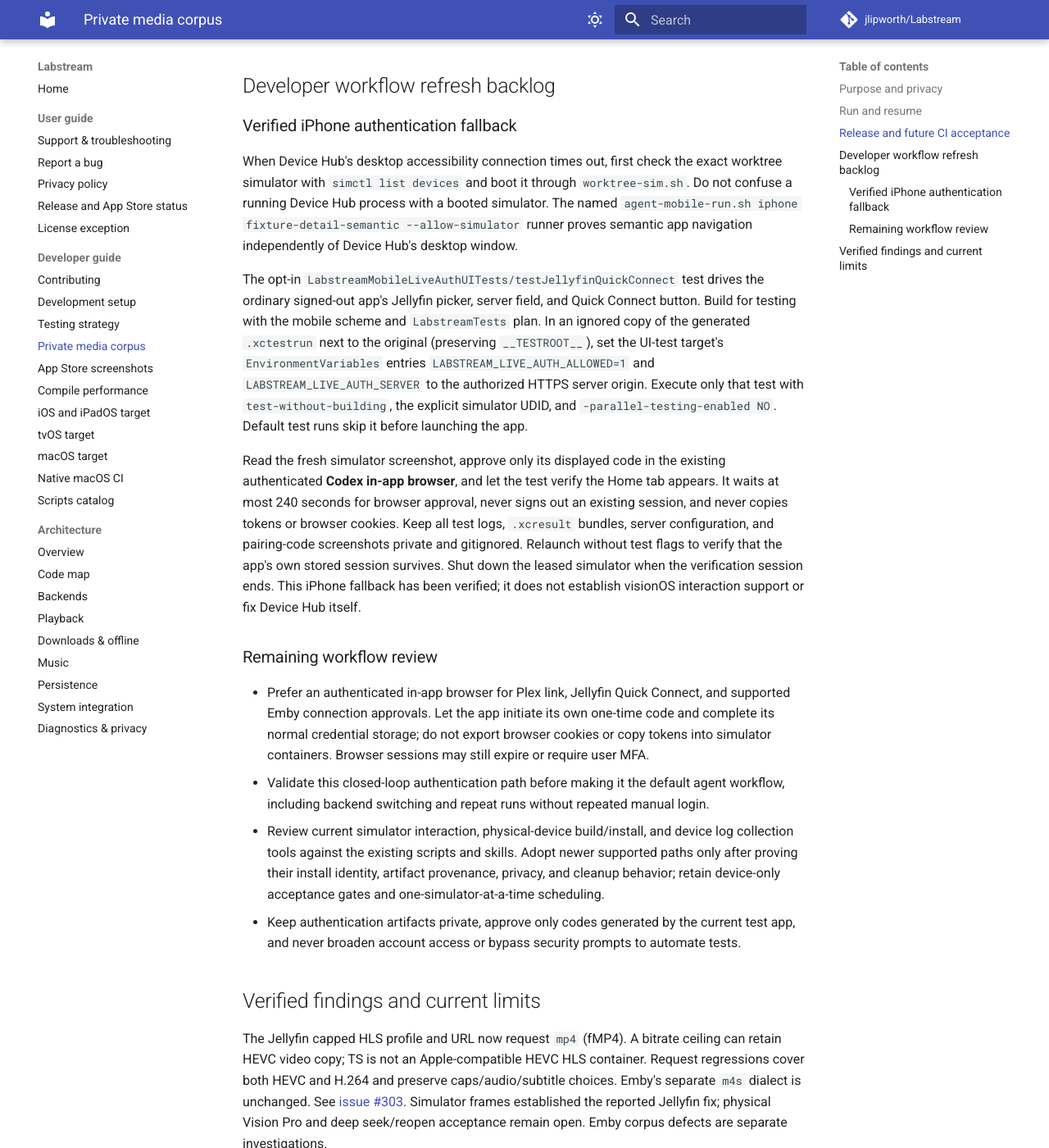
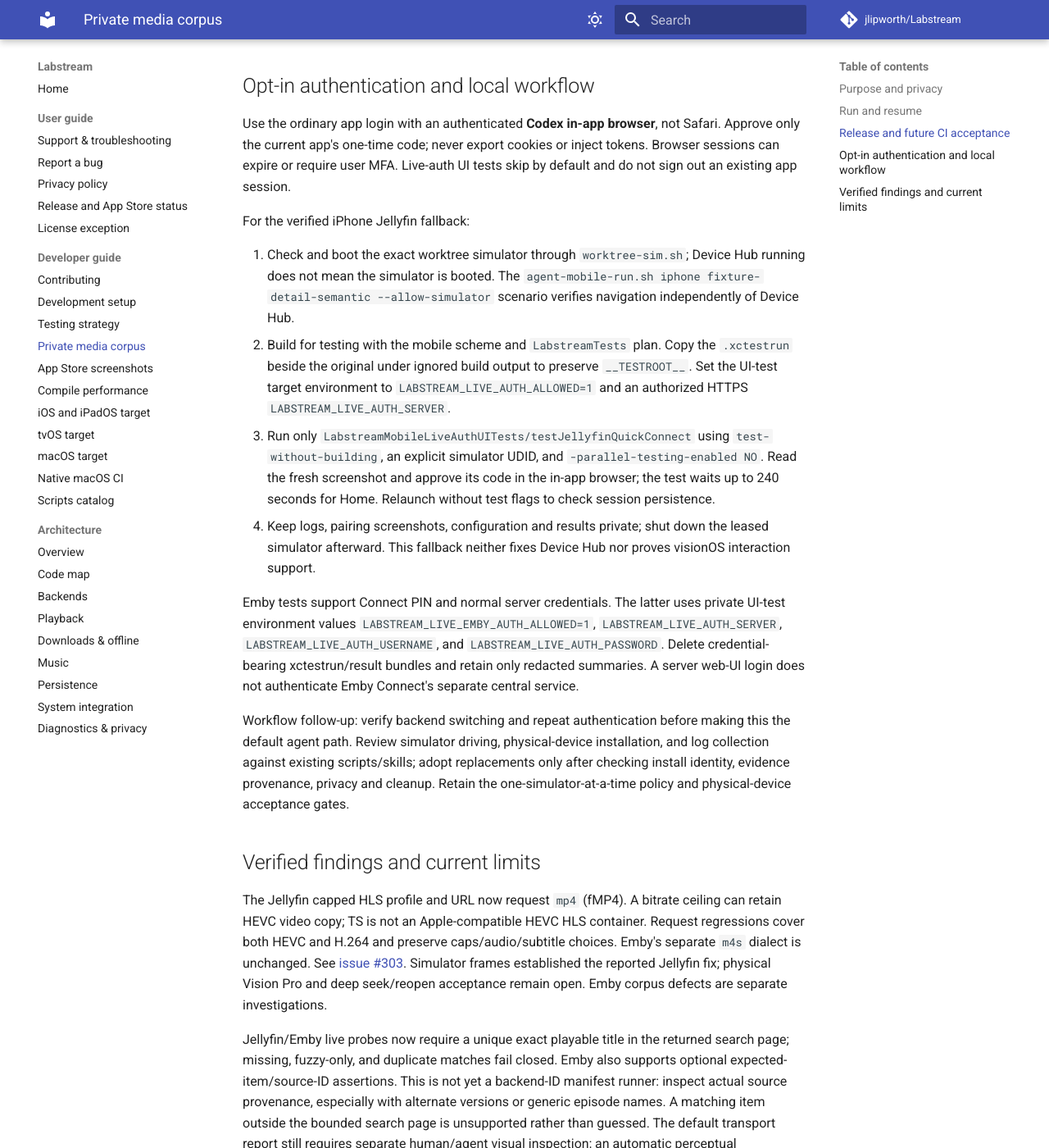
Before and after one commit to jlipworth/Labstream, an MkDocs documentation site: the page built from docs/MEDIA-CORPUS-TESTING.md, in a window 1280 px wide and 1400 px high, scrolled down 2021 px. Shown: the whole window at 82% size. Built offline with MkDocs 1.6.1 and Material for MkDocs 9.7.7, drawn with Linux system fonts in a browser that asks for light colours; comment, search, counter and statistics services are not loaded; some of the changed text lies outside the part shown.

```diff
--- a/docs/MEDIA-CORPUS-TESTING.md
+++ b/docs/MEDIA-CORPUS-TESTING.md
@@ -73,48 +73,43 @@
 
 No infrastructure configuration is changed by this read-only workflow.
 
-## Developer workflow refresh backlog
+## Opt-in authentication and local workflow
 
-### Verified iPhone authentication fallback
+Use the ordinary app login with an authenticated **Codex in-app browser**, not Safari.
+Approve only the current app's one-time code; never export cookies or inject tokens.
+Browser sessions can expire or require user MFA. Live-auth UI tests skip by default
+and do not sign out an existing app session.
 
-When Device Hub's desktop accessibility connection times out, first check the exact
-worktree simulator with `simctl list devices` and boot it through `worktree-sim.sh`.
-Do not confuse a running Device Hub process with a booted simulator. The named
-`agent-mobile-run.sh iphone fixture-detail-semantic --allow-simulator` runner proves
-semantic app navigation independently of Device Hub's desktop window.
+For the verified iPhone Jellyfin fallback:
 
-The opt-in `LabstreamMobileLiveAuthUITests/testJellyfinQuickConnect` test drives the
-ordinary signed-out app's Jellyfin picker, server field, and Quick Connect button.
-Build for testing with the mobile scheme and `LabstreamTests` plan. In an ignored copy
-of the generated `.xctestrun` next to the original (preserving `__TESTROOT__`), set the
-UI-test target's `EnvironmentVariables` entries `LABSTREAM_LIVE_AUTH_ALLOWED=1` and
-`LABSTREAM_LIVE_AUTH_SERVER` to the authorized HTTPS server origin. Execute only that
-test with `test-without-building`, the explicit simulator UDID, and
-`-parallel-testing-enabled NO`. Default test runs skip it before launching the app.
+1. Check and boot the exact worktree simulator through `worktree-sim.sh`; Device Hub
+   running does not mean the simulator is booted. The
+   `agent-mobile-run.sh iphone fixture-detail-semantic --allow-simulator` scenario
+   verifies navigation independently of Device Hub.
+2. Build for testing with the mobile scheme and `LabstreamTests` plan. Copy the
+   `.xctestrun` beside the original under ignored build output to preserve `__TESTROOT__`.
+   Set the UI-test target environment to `LABSTREAM_LIVE_AUTH_ALLOWED=1` and an
+   authorized HTTPS `LABSTREAM_LIVE_AUTH_SERVER`.
+3. Run only `LabstreamMobileLiveAuthUITests/testJellyfinQuickConnect` using
+   `test-without-building`, an explicit simulator UDID, and `-parallel-testing-enabled NO`.
+   Read the fresh screenshot and approve its code in the in-app browser; the test waits
+   up to 240 seconds for Home. Relaunch without test flags to check session persistence.
+4. Keep logs, pairing screenshots, configuration and results private; shut down the
+   leased simulator afterward. This fallback neither fixes Device Hub nor proves
+   visionOS interaction support.
 
-Read the fresh simulator screenshot, approve only its displayed code in the existing
-authenticated **Codex in-app browser**, and let the test verify the Home tab appears.
-It waits at most 240 seconds for browser approval, never signs out an existing session,
-and never copies tokens or browser cookies. Keep all test logs, `.xcresult` bundles,
-server configuration, and pairing-code screenshots private and gitignored. Relaunch
-without test flags to verify that the app's own stored session survives. Shut down the
-leased simulator when the verification session ends. This iPhone fallback has been
-verified; it does not establish visionOS interaction support or fix Device Hub itself.
+Emby tests support Connect PIN and normal server credentials. The latter uses private
+UI-test environment values `LABSTREAM_LIVE_EMBY_AUTH_ALLOWED=1`,
+`LABSTREAM_LIVE_AUTH_SERVER`, `LABSTREAM_LIVE_AUTH_USERNAME`, and
+`LABSTREAM_LIVE_AUTH_PASSWORD`. Delete credential-bearing xctestrun/result bundles
+and retain only redacted summaries. A server web-UI login does not authenticate Emby
+Connect's separate central service.
 
-### Remaining workflow review
-
-- Prefer an authenticated in-app browser for Plex link, Jellyfin Quick Connect, and
-  supported Emby connection approvals. Let the app initiate its own one-time code and
-  complete its normal credential storage; do not export browser cookies or copy tokens
-  into simulator containers. Browser sessions may still expire or require user MFA.
-- Validate this closed-loop authentication path before making it the default agent
-  workflow, including backend switching and repeat runs without repeated manual login.
-- Review current simulator interaction, physical-device build/install, and device log
-  collection tools against the existing scripts and skills. Adopt newer supported paths
-  only after proving their install identity, artifact provenance, privacy, and cleanup
-  behavior; retain device-only acceptance gates and one-simulator-at-a-time scheduling.
-- Keep authentication artifacts private, approve only codes generated by the current
-  test app, and never broaden account access or bypass security prompts to automate tests.
+Workflow follow-up: verify backend switching and repeat authentication before making
+this the default agent path. Review simulator driving, physical-device installation,
+and log collection against existing scripts/skills; adopt replacements only after
+checking install identity, evidence provenance, privacy and cleanup. Retain the
+one-simulator-at-a-time policy and physical-device acceptance gates.
 
 ## Verified findings and current limits
 
@@ -126,7 +121,7 @@
 seek/reopen acceptance remain open. Emby corpus defects are separate investigations.
 
 Jellyfin/Emby live probes now require a unique exact playable title in the returned
-search page; missing, fuzzy-only, and duplicate matches fail closed. This is not yet a
+search page; missing, fuzzy-only, and duplicate matches fail closed. Emby also supports optional expected-item/source-ID assertions. This is not yet a
 backend-ID manifest runner: inspect actual source provenance, especially with alternate
 versions or generic episode names. A matching item outside the bounded search page is
 unsupported rather than guessed. The default transport report still requires separate
@@ -136,11 +131,3 @@
 source identity before selecting release cases. Starting a capped scenario at the same
 8 Mbps value is a no-op, not a valid quality-transition test. Use a different initial
 quality. Record first failures even when later repeats pass.
-
-The opt-in Emby auth tests support Connect PIN and normal server credentials. The latter
-uses private UI-test environment values `LABSTREAM_LIVE_EMBY_AUTH_ALLOWED=1`,
-`LABSTREAM_LIVE_AUTH_SERVER`, `LABSTREAM_LIVE_AUTH_USERNAME`, and
-`LABSTREAM_LIVE_AUTH_PASSWORD`. Never commit these values or expose them in logs. Delete
-credential-bearing xctestrun/result bundles after use; keep only redacted summaries.
-Emby Connect requires its own credentials; a server web-UI login does not authenticate
-that central service. Default runs skip all live-auth tests without opt-in.
```
Also changed, not shown: docs/PLAYBACK-ARCHITECTURE.md (+13 -8 lines), docs/research/emby-av1-startup.md (+16 -22 lines), docs/research/emby-hevc-sdr-timeline.md (added, +42 -0 lines), 3 other files.
